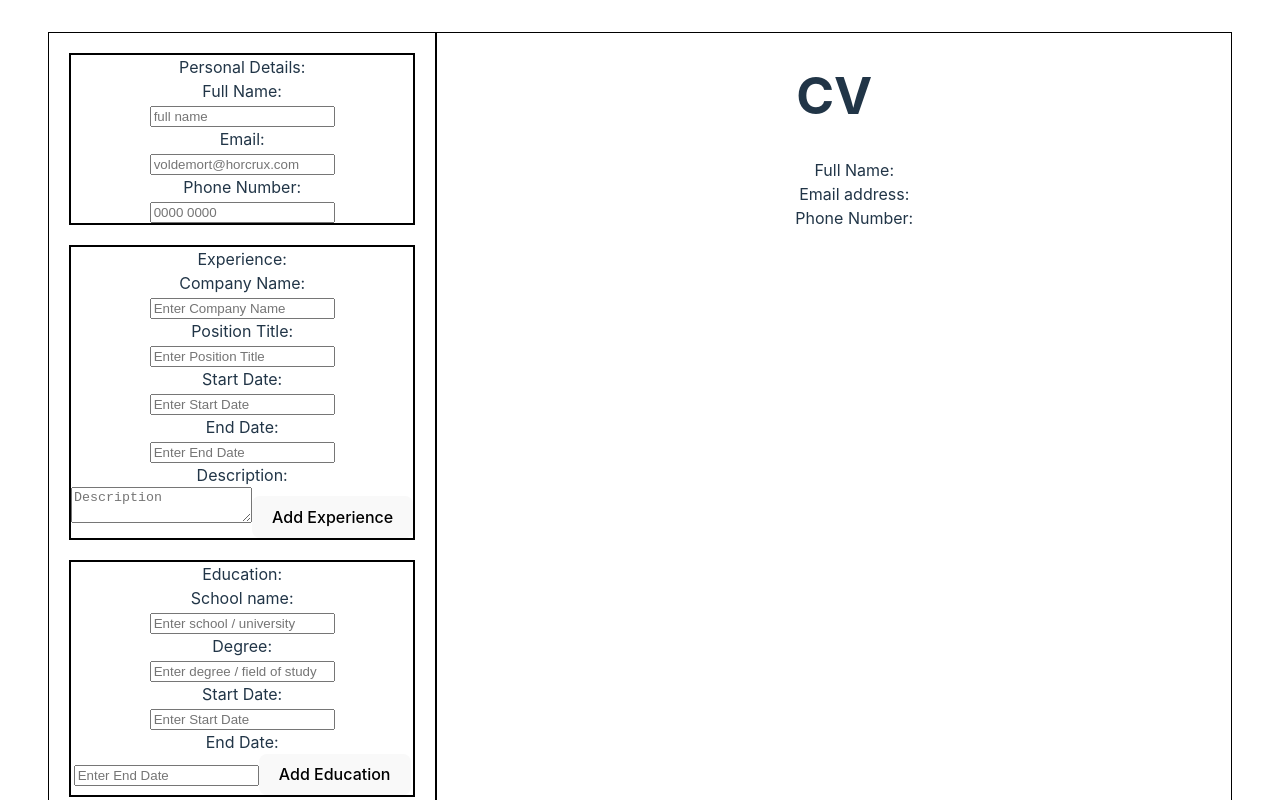
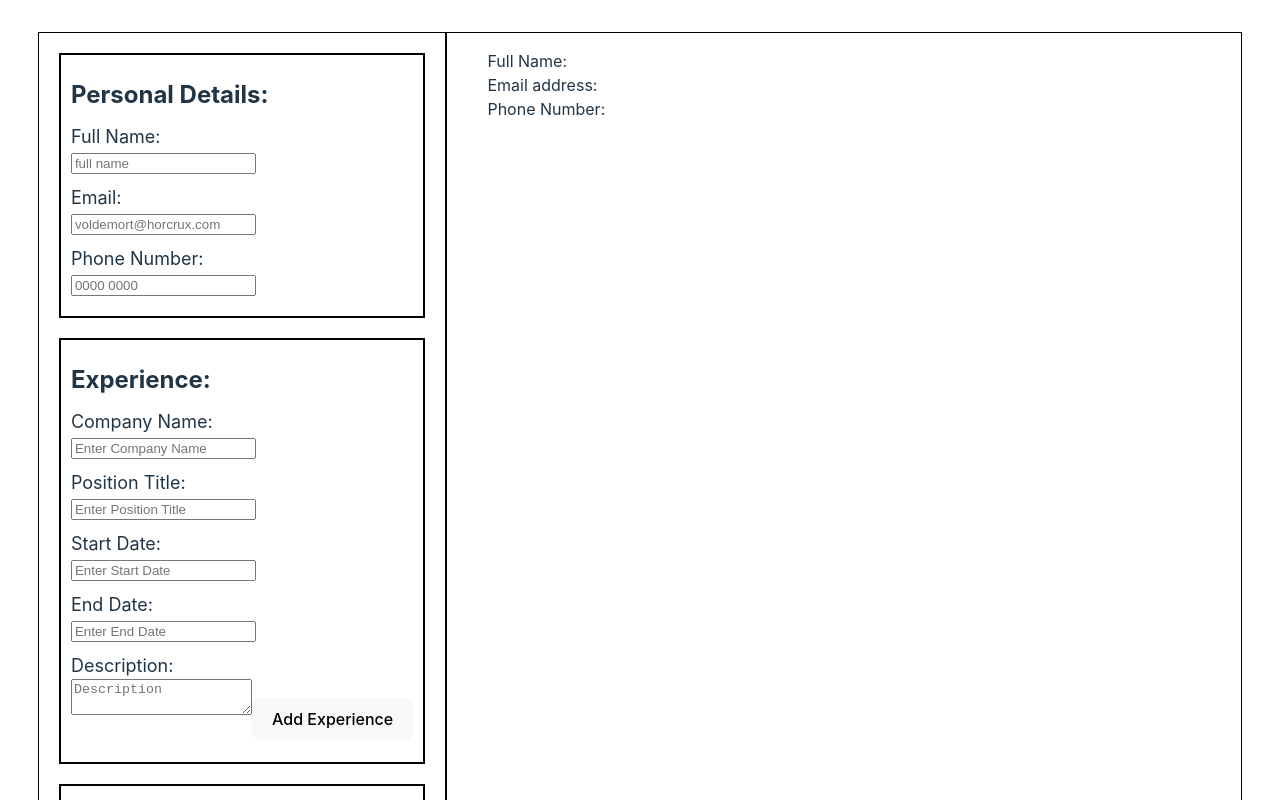
Before and after one commit to magic-doggo/cv-application, a React (Vite) app: page / in a window 1280 px wide. Shown: the top 800 px of the page. Built offline with nearby package versions, Linux system fonts and the light colour scheme.

Commit message:
Align forms and hide option to add new form while editing old one

```diff
--- a/src/App.css
+++ b/src/App.css
@@ -2,7 +2,7 @@
   max-width: 1280px;
   margin: 0 auto;
   padding: 2rem;
-  text-align: center;
+  /* text-align: center; */
 }
 
 ul {
@@ -11,6 +11,12 @@ ul {
 
 label {
   display: block;
+  font-size: large;
+}
+
+input,
+textarea {
+  margin-bottom: 10px;
 }
 
 .cv-info {
@@ -24,10 +30,30 @@ label {
 .forms-container > div {
   border: 2px solid black;
   margin: 20px;
+  padding: 10px;
 }
+
+h2 {
+  margin: 12px 0 10px 0;
+}
+
+.add-experience-section,
+.add-education-section {
+  margin-bottom: 12px;
+}
+
 
 .cv-paper {
   border: 1px solid black;
   height: 29.7cm;
   width: 21cm;
 }
+
+
+
+
+
+/*
+.personal-details-header {
+  background-color: darkblue;
+} */
--- a/src/App.jsx
+++ b/src/App.jsx
@@ -10,9 +10,6 @@ import { CVPage } from './components/CVInfo'
 function App() {
   return (
     <>
-      {/* <PersonalDetails></PersonalDetails>
-      <Education></Education>
-      <PracticalExperience></PracticalExperience> */}
       <CVPage></CVPage>
     </>
   )
--- a/src/components/CVInfo.jsx
+++ b/src/components/CVInfo.jsx
@@ -55,7 +55,8 @@ export function CVPage() {
             <div className="forms-container">
                 <PersonalDetailsForm addPersonalDetailsEntry={addPersonalDetails}></PersonalDetailsForm>
 
-                <PracticalExperienceForm addExperienceEntry={addExperience}></PracticalExperienceForm>
+                <div className="practical-experience-forms-container">
+                    {!editExistingExperience ? (<PracticalExperienceForm addExperienceEntry={addExperience}></PracticalExperienceForm>) : null}
                     {editExistingExperience ? (<TempExperienceForm entry={editExistingExperience} updateExperienceEntry={updateExperienceEntry}></TempExperienceForm>) : null}
                     {!editExistingExperience ? (experienceEntries.map(experience =>
                     (<div key={experience.id}>
@@ -69,8 +70,10 @@ export function CVPage() {
                         }}>Delete {experience.companyName}</button>
                     </div>)
                     )) : null}
+                </div>
 
-                <EducationForm addEducationEntry={addEducation}></EducationForm>
+                <div className="education-forms-container">
+                    {!editExistingEducation ? <EducationForm addEducationEntry={addEducation}></EducationForm> : null}
                     {editExistingEducation ? (<TempEducationForm entry={editExistingEducation} updateEducationEntry={updateEducationEntry}></TempEducationForm>) : null}
                     {!editExistingEducation ? (educationEntries.map(education =>
                         (<div key={education.id}>
@@ -84,12 +87,13 @@ export function CVPage() {
                             }}>Delete {education.school}</button>
                         </div>)
                     )) : null}
+                </div>
 
             </div>
 
             <div className="cv-paper">
-                <h1>CV</h1>
-                <div>
+                {/* <h1>CV</h1> */}
+                <div className="personal-details-header">
                     <ul>
                         <li>Full Name: {personalDetails.fullName}</li>
                         <li>Email address: {personalDetails.email}</li>
--- a/src/components/EducationForm.jsx
+++ b/src/components/EducationForm.jsx
@@ -39,7 +39,7 @@ export function EducationForm({ addEducationEntry }) {
 
     return (
         <div className="add-education-section">
-            <div>Education: </div>
+            <h2 className="paragraph-title">Education: </h2>
             <form onSubmit={e => onSubmit(e)}>
                 <label htmlFor="school">School name: </label>
                 <input type="text" name="school" id="school" placeholder="Enter school / university"
--- a/src/components/PersonalDetailsForm.jsx
+++ b/src/components/PersonalDetailsForm.jsx
@@ -37,7 +37,7 @@ export default function PersonalDetailsForm({addPersonalDetailsEntry}) {
 
     return (
         <div className="add-personal-details-section">
-            <div>Personal Details: </div>
+            <h2 className="paragraph-title">Personal Details: </h2>
             <form onSubmit={e => e.preventDefault()}>
                 <label htmlFor="fullName">Full Name: </label>
                 <input type="text" id="fullName" name="fullName" placeholder="full name"
--- a/src/components/PracticalExperienceForm.jsx
+++ b/src/components/PracticalExperienceForm.jsx
@@ -45,7 +45,7 @@ export function PracticalExperienceForm({ addExperienceEntry }) {
 
     return (
         <div className="add-experience-section">
-            <div>Experience: </div>
+            <h2 className="paragraph-title">Experience: </h2>
             <form onSubmit={e => onSubmit(e)}>
                 <label htmlFor="companyName">Company Name: </label>
                 <input type="text" name="companyName" id="companyName" placeholder="Enter Company Name"
--- a/src/components/TempEducationForm.jsx
+++ b/src/components/TempEducationForm.jsx
@@ -31,23 +31,23 @@ export default function TempEducationForm({ entry, updateEducationEntry }) {
     }
 
     return (
+        <div className="edit-education-section">
+            <h2>Edit Existing Education: </h2>
             <form onSubmit={e => onSubmit(e)}>
                 <label htmlFor="school">School name: </label>
                 <input type="text" name="school" id="school" placeholder="Enter school / university"
                     value={editedSchool} onChange={handleEditedSchoolChange} />
-
                 <label htmlFor="degree">Degree: </label>
                 <input type="text" name="degree" id="degree" placeholder="Enter degree / field of study"
                     value={editedDegree} onChange={handleEditedDegreeChange} />
-
                 <label htmlFor="startDate">Start Date: </label>
                 <input type="text" name="startDate" id="startDate" placeholder="Enter Start Date"
                     value={editedStartDate} onChange={handleEditedStartDateChange} />
-
                 <label htmlFor="endDate">End Date: </label>
                 <input type="text" name="endDate" id="endDate" placeholder="Enter End Date"
                     value={editedEndDate} onChange={handleEditedEndDateChange} />
                 <button type="submit">Submit education changes</button>
             </form>
+        </div>
     )
 }
--- a/src/components/TempExperienceForm.jsx
+++ b/src/components/TempExperienceForm.jsx
@@ -38,37 +38,36 @@ export default function TempExperienceForm({ entry, updateExperienceEntry }) {
     }
 
     return (
+        <div className="edit-experience-section">
+            <h2>Edit Existing Experience: </h2>
             <form onSubmit={e => onSubmit(e)}>
                 <label htmlFor="companyName">Company Name: </label>
                 <input type="text" name="companyName" id="companyName" placeholder="Enter Company Name"
                     onChange={handleEditedCompanyNameChange}
                     value={editedCompanyName}
                 />
-
-            <label htmlFor="positionTitle">Company Name: </label>
-            <input type="text" name="positionTitle" id="positionTitle" placeholder="Enter Company Name"
+                <label htmlFor="positionTitle">Position Title: </label>
+                <input type="text" name="positionTitle" id="positionTitle" placeholder="Enter Position Title"
                     onChange={handleEditedPositionTitleChange}
                     value={editedPositionTitle}
                 />
-
-            <label htmlFor="startDate">Company Name: </label>
-            <input type="text" name="startDate" id="startDate" placeholder="Enter Company Name"
+                <label htmlFor="startDate">Start Date: </label>
+                <input type="text" name="startDate" id="startDate" placeholder="Enter Start Date"
                     onChange={handleEditedStartDateChange}
                     value={editedStartDate}
                 />
-
-            <label htmlFor="endDate">Company Name: </label>
-            <input type="text" name="endDate" id="endDate" placeholder="Enter Company Name"
+                <label htmlFor="endDate">End Date: </label>
+                <input type="text" name="endDate" id="endDate" placeholder="Enter End Date"
                     onChange={handleEditedEndDateChange}
                     value={editedEndDate}
                 />
-
-            <label htmlFor="description">Company Name: </label>
-            <input type="text" name="description" id="description" placeholder="Enter Company Name"
+                <label htmlFor="description">Description: </label>
+                <textarea type="text" name="description" id="description" placeholder="Description"
                         onChange={handleEditedDescriptionChange}
-                value={editedDescription}
-            />
-            <button type="submit">Submit experience changes</button>
+                        value={editedDescription}>
+                    </textarea>
+                <button type="submit">Submit Experience Changes</button>
             </form>
+        </div>
     )
 }
```
Lines whose indentation alone changed are shown as unchanged.
